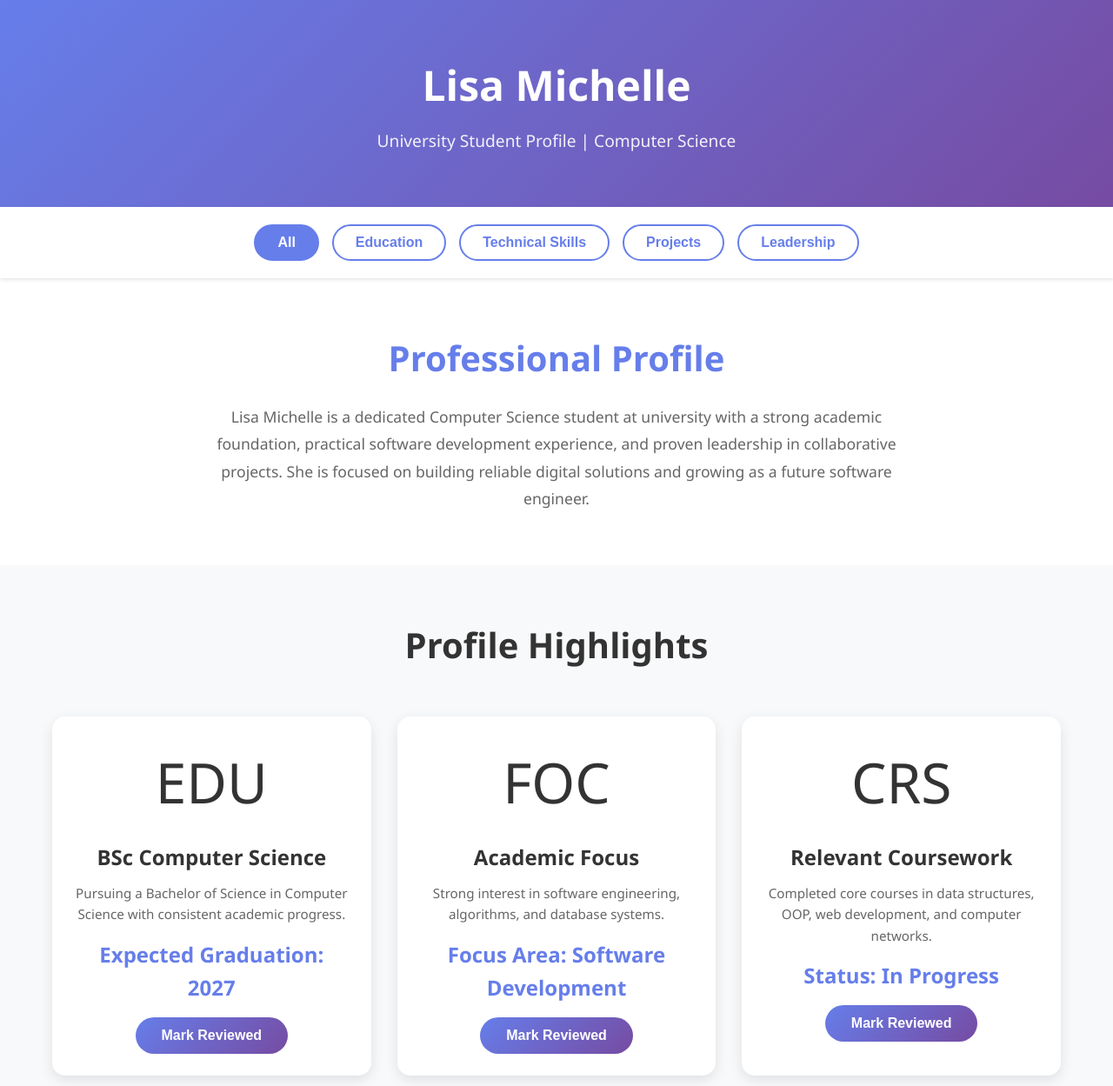
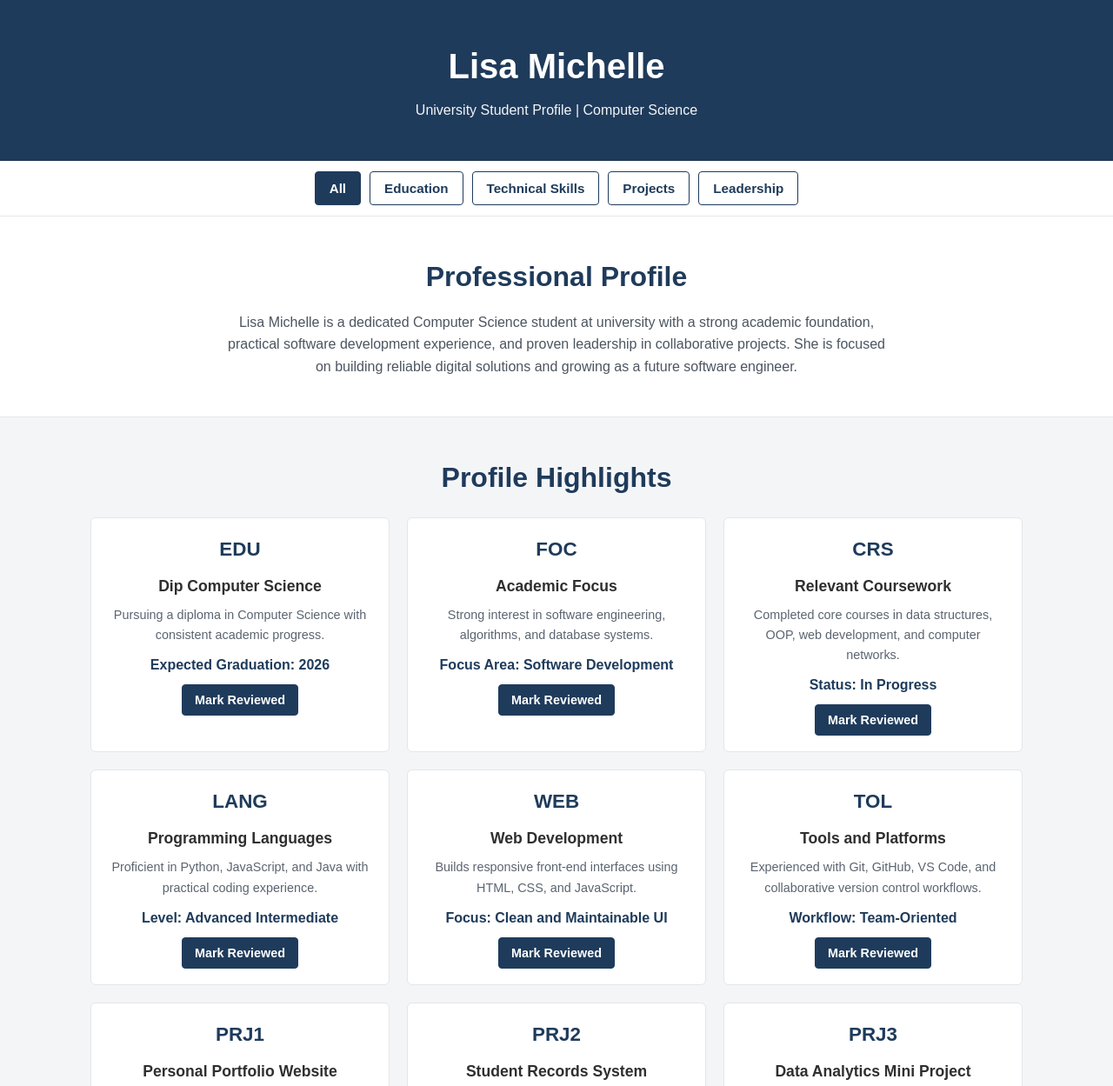
Before and after one commit to miechylisa/foodprojecthtml, a website: page index.html in a window 1280 px wide. Shown: the top 1249 px of the page at 87% size. Drawn offline with Linux system fonts and the light colour scheme.

Commit message:
Removed gradient-heavy styling and switched to a simple flat 2019-style UI (solid colors, basic borders, subtle shadows). Kept the same project structure and class names, so index.html and script.js still work without refactor changes. Converted responsive logic to mobile-first: Base styles = mobile @media (min-width: 768px) = tablet @media (min-width: 1024px) = laptop Simplified buttons, header, cards, and sticky counter to clean professional defaults.

```diff
--- a/index.html
+++ b/index.html
@@ -45,9 +45,9 @@
                 <!-- Education -->
                 <div class="menu-item" data-category="education">
                     <div class="menu-item-image">EDU</div>
-                    <h3>BSc Computer Science</h3>
-                    <p class="description">Pursuing a Bachelor of Science in Computer Science with consistent academic progress.</p>
-                    <p class="price">Expected Graduation: 2027</p>
+                    <h3>Dip Computer Science</h3>
+                    <p class="description">Pursuing a diploma in Computer Science with consistent academic progress.</p>
+                    <p class="price">Expected Graduation: 2026</p>
                     <button class="order-btn">Mark Reviewed</button>
                 </div>
 
@@ -152,11 +152,10 @@
             <div class="contact-info">
                 <div class="contact-item">
                     <h3>Email</h3>
-                    <p>lisa.michelle.student@example.com</p>
-                </div>
+                    <p>lisa@tironmail.xyz
                 <div class="contact-item">
                     <h3>Phone</h3>
-                    <p>+1 (555) 123-4567</p>
+                    <p>+254 707-711-025</p>
                 </div>
                 <div class="contact-item">
                     <h3>Location</h3>
--- a/styles.css
+++ b/styles.css
@@ -6,44 +6,45 @@
 }
 
 body {
-    font-family: 'Segoe UI', Tahoma, Geneva, Verdana, sans-serif;
+    font-family: Arial, sans-serif;
     line-height: 1.6;
-    color: #333;
-    background-color: #f8f9fa;
+    color: #2f2f2f;
+    background-color: #f4f5f7;
 }
 
 .container {
-    max-width: 1200px;
+    width: 100%;
+    max-width: 1120px;
     margin: 0 auto;
-    padding: 0 20px;
+    padding: 0 16px;
 }
 
 /* Header */
 .header {
-    background: linear-gradient(135deg, #667eea 0%, #764ba2 100%);
-    color: white;
+    background-color: #1f3b5b;
+    color: #ffffff;
     text-align: center;
-    padding: 60px 20px;
-    box-shadow: 0 4px 6px rgba(0, 0, 0, 0.1);
+    padding: 32px 16px;
+    border-bottom: 1px solid #17304a;
 }
 
 .logo {
-    font-size: 3rem;
-    margin-bottom: 10px;
-    animation: fadeInDown 1s ease-in;
+    font-size: 1.9rem;
+    margin-bottom: 6px;
+    animation: fadeInDown 0.6s ease-in;
 }
 
 .tagline {
-    font-size: 1.2rem;
-    opacity: 0.9;
-    animation: fadeInUp 1s ease-in;
+    font-size: 0.95rem;
+    opacity: 0.95;
+    animation: fadeInUp 0.6s ease-in;
 }
 
 /* Navigation */
 .nav {
-    background-color: white;
-    padding: 20px 0;
-    box-shadow: 0 2px 4px rgba(0, 0, 0, 0.1);
+    background-color: #ffffff;
+    padding: 12px 0;
+    border-bottom: 1px solid #e3e6ea;
     position: sticky;
     top: 0;
     z-index: 100;
@@ -52,193 +53,192 @@ body {
 .nav .container {
     display: flex;
     justify-content: center;
-    gap: 15px;
+    gap: 8px;
     flex-wrap: wrap;
 }
 
 .nav-btn {
-    padding: 10px 25px;
-    border: 2px solid #667eea;
-    background-color: white;
-    color: #667eea;
-    border-radius: 25px;
+    padding: 8px 12px;
+    border: 1px solid #1f3b5b;
+    background-color: #ffffff;
+    color: #1f3b5b;
+    border-radius: 4px;
     cursor: pointer;
-    font-size: 1rem;
+    font-size: 0.85rem;
     font-weight: 600;
-    transition: all 0.3s ease;
+    transition: background-color 0.2s ease, color 0.2s ease;
 }
 
-.nav-btn:hover {
-    background-color: #667eea;
-    color: white;
-    transform: translateY(-2px);
-    box-shadow: 0 4px 8px rgba(102, 126, 234, 0.3);
-}
-
+.nav-btn:hover,
 .nav-btn.active {
-    background-color: #667eea;
-    color: white;
+    background-color: #1f3b5b;
+    color: #ffffff;
 }
 
 /* About Section */
 .about {
-    background-color: white;
-    padding: 60px 20px;
+    background-color: #ffffff;
+    padding: 32px 0;
     text-align: center;
+    border-bottom: 1px solid #e3e6ea;
 }
 
 .about h2 {
-    font-size: 2.5rem;
-    color: #667eea;
-    margin-bottom: 20px;
+    font-size: 1.6rem;
+    color: #1f3b5b;
+    margin-bottom: 14px;
 }
 
 .about p {
-    font-size: 1.1rem;
-    max-width: 800px;
+    font-size: 0.95rem;
+    max-width: 760px;
     margin: 0 auto;
-    color: #666;
-    line-height: 1.8;
+    color: #4c5560;
 }
 
-/* Menu Section */
+/* Highlights Section */
 .menu {
-    padding: 60px 20px;
+    padding: 32px 0;
 }
 
 .section-title {
     text-align: center;
-    font-size: 2.5rem;
-    color: #333;
-    margin-bottom: 50px;
+    font-size: 1.6rem;
+    color: #1f3b5b;
+    margin-bottom: 20px;
 }
 
 .menu-grid {
     display: grid;
-    grid-template-columns: repeat(auto-fill, minmax(280px, 1fr));
-    gap: 30px;
+    grid-template-columns: 1fr;
+    gap: 14px;
 }
 
 .menu-item {
-    background-color: white;
-    border-radius: 15px;
-    padding: 25px;
+    background-color: #ffffff;
+    border: 1px solid #e3e6ea;
+    border-radius: 6px;
+    padding: 16px;
     text-align: center;
-    box-shadow: 0 5px 15px rgba(0, 0, 0, 0.1);
-    transition: all 0.3s ease;
-    animation: fadeIn 0.5s ease-in;
+    transition: box-shadow 0.2s ease;
+    animation: fadeIn 0.4s ease-in;
 }
 
 .menu-item:hover {
-    transform: translateY(-10px);
-    box-shadow: 0 10px 25px rgba(0, 0, 0, 0.15);
+    box-shadow: 0 3px 10px rgba(0, 0, 0, 0.08);
 }
 
 .menu-item-image {
-    font-size: 4rem;
-    margin-bottom: 15px;
+    font-size: 1.4rem;
+    font-weight: 700;
+    color: #1f3b5b;
+    margin-bottom: 10px;
 }
 
 .menu-item h3 {
-    font-size: 1.5rem;
-    color: #333;
+    font-size: 1.1rem;
+    color: #2f2f2f;
+    margin-bottom: 8px;
+}
+
+.description {
+    color: #5b6470;
+    font-size: 0.9rem;
+    margin-bottom: 10px;
+    min-height: 36px;
+}
+
+.price {
+    font-size: 1rem;
+    color: #1f3b5b;
+    font-weight: 700;
     margin-bottom: 10px;
 }
 
-.description {
-    color: #666;
-    font-size: 0.95rem;
-    margin-bottom: 15px;
-    min-height: 40px;
-}
-
-.price {
-    font-size: 1.5rem;
-    color: #667eea;
-    font-weight: bold;
-    margin-bottom: 15px;
-}
-
 .order-btn {
-    padding: 12px 30px;
-    background: linear-gradient(135deg, #667eea 0%, #764ba2 100%);
-    color: white;
-    border: none;
-    border-radius: 25px;
+    padding: 9px 14px;
+    background-color: #1f3b5b;
+    color: #ffffff;
+    border: 1px solid #1f3b5b;
+    border-radius: 4px;
     cursor: pointer;
-    font-size: 1rem;
+    font-size: 0.9rem;
     font-weight: 600;
-    transition: all 0.3s ease;
+    transition: background-color 0.2s ease;
 }
 
 .order-btn:hover {
-    transform: scale(1.05);
-    box-shadow: 0 5px 15px rgba(102, 126, 234, 0.4);
+    background-color: #17304a;
 }
 
 .order-btn:active {
-    transform: scale(0.95);
+    transform: scale(0.98);
 }
 
 /* Contact Section */
 .contact {
-    background-color: white;
-    padding: 60px 20px;
+    background-color: #ffffff;
+    padding: 32px 0;
+    border-top: 1px solid #e3e6ea;
 }
 
 .contact h2 {
     text-align: center;
-    font-size: 2.5rem;
-    color: #667eea;
-    margin-bottom: 40px;
+    font-size: 1.6rem;
+    color: #1f3b5b;
+    margin-bottom: 18px;
 }
 
 .contact-info {
     display: grid;
-    grid-template-columns: repeat(auto-fit, minmax(250px, 1fr));
-    gap: 30px;
+    grid-template-columns: 1fr;
+    gap: 12px;
     max-width: 900px;
     margin: 0 auto;
 }
 
 .contact-item {
     text-align: center;
-    padding: 20px;
+    padding: 14px;
+    border: 1px solid #e3e6ea;
+    border-radius: 6px;
+    background-color: #fafbfc;
 }
 
 .contact-item h3 {
-    font-size: 1.5rem;
-    margin-bottom: 10px;
-    color: #333;
+    font-size: 1rem;
+    margin-bottom: 6px;
+    color: #2f2f2f;
 }
 
 .contact-item p {
-    color: #666;
-    font-size: 1.1rem;
+    color: #5b6470;
+    font-size: 0.92rem;
 }
 
 /* Footer */
 .footer {
-    background-color: #333;
-    color: white;
+    background-color: #2f2f2f;
+    color: #ffffff;
     text-align: center;
-    padding: 30px 20px;
+    padding: 18px 16px;
+    font-size: 0.9rem;
 }
 
-/* Order Counter */
+/* Profile Counter */
 .order-counter {
     position: fixed;
-    bottom: 30px;
-    right: 30px;
-    background: linear-gradient(135deg, #667eea 0%, #764ba2 100%);
-    color: white;
-    padding: 15px 30px;
-    border-radius: 50px;
-    box-shadow: 0 5px 20px rgba(102, 126, 234, 0.4);
-    font-size: 1.1rem;
+    bottom: 16px;
+    right: 16px;
+    background-color: #1f3b5b;
+    color: #ffffff;
+    padding: 10px 14px;
+    border-radius: 4px;
+    border: 1px solid #17304a;
+    font-size: 0.88rem;
     font-weight: 600;
     opacity: 0;
-    transition: all 0.3s ease;
+    transition: opacity 0.2s ease;
     z-index: 1000;
 }
 
@@ -247,15 +247,15 @@ body {
 }
 
 #orderCount {
-    font-size: 1.5rem;
-    font-weight: bold;
+    font-size: 1rem;
+    font-weight: 700;
 }
 
 /* Animations */
 @keyframes fadeIn {
     from {
         opacity: 0;
-        transform: translateY(20px);
+        transform: translateY(10px);
     }
     to {
         opacity: 1;
@@ -266,7 +266,7 @@ body {
 @keyframes fadeInDown {
     from {
         opacity: 0;
-        transform: translateY(-30px);
+        transform: translateY(-10px);
     }
     to {
         opacity: 1;
@@ -277,7 +277,7 @@ body {
 @keyframes fadeInUp {
     from {
         opacity: 0;
-        transform: translateY(30px);
+        transform: translateY(10px);
     }
     to {
         opacity: 1;
@@ -290,33 +290,21 @@ body {
     display: none !important;
 }
 
-/* Responsive Design */
-@media (max-width: 768px) {
+/* Tablet and up */
+@media (min-width: 768px) {
+    .container {
+        padding: 0 22px;
+    }
+
+    .header {
+        padding: 44px 22px;
+    }
+
     .logo {
-        font-size: 2rem;
+        font-size: 2.5rem;
     }
 
     .tagline {
-        font-size: 1rem;
-    }
-
-    .section-title {
-        font-size: 2rem;
-    }
-
-    .about h2 {
-        font-size: 2rem;
-    }
-
-    .menu-grid {
-        grid-template-columns: repeat(auto-fill, minmax(250px, 1fr));
-        gap: 20px;
-    }
-
-    .order-counter {
-        bottom: 20px;
-        right: 20px;
-        padding: 12px 20px;
         font-size: 1rem;
     }
 
@@ -325,17 +313,65 @@ body {
     }
 
     .nav-btn {
-        padding: 8px 20px;
-        font-size: 0.9rem;
+        font-size: 0.92rem;
+        padding: 9px 14px;
+    }
+
+    .about,
+    .menu,
+    .contact {
+        padding: 44px 0;
+    }
+
+    .about h2,
+    .section-title,
+    .contact h2 {
+        font-size: 2rem;
+    }
+
+    .about p {
+        font-size: 1rem;
+    }
+
+    .menu-grid {
+        grid-template-columns: repeat(2, minmax(0, 1fr));
+        gap: 16px;
+    }
+
+    .contact-info {
+        grid-template-columns: repeat(2, minmax(0, 1fr));
+        gap: 14px;
+    }
+
+    .order-counter {
+        bottom: 20px;
+        right: 20px;
+        font-size: 0.95rem;
     }
 }
 
-@media (max-width: 480px) {
-    .header {
-        padding: 40px 20px;
+/* Laptop and up */
+@media (min-width: 1024px) {
+    .container {
+        padding: 0 24px;
     }
 
     .menu-grid {
-        grid-template-columns: 1fr;
+        grid-template-columns: repeat(3, minmax(0, 1fr));
+        gap: 20px;
+    }
+
+    .contact-info {
+        grid-template-columns: repeat(3, minmax(0, 1fr));
+        gap: 18px;
+    }
+
+    .menu-item {
+        padding: 18px;
+    }
+
+    .nav-btn {
+        padding: 10px 16px;
+        font-size: 0.95rem;
     }
 }
```
